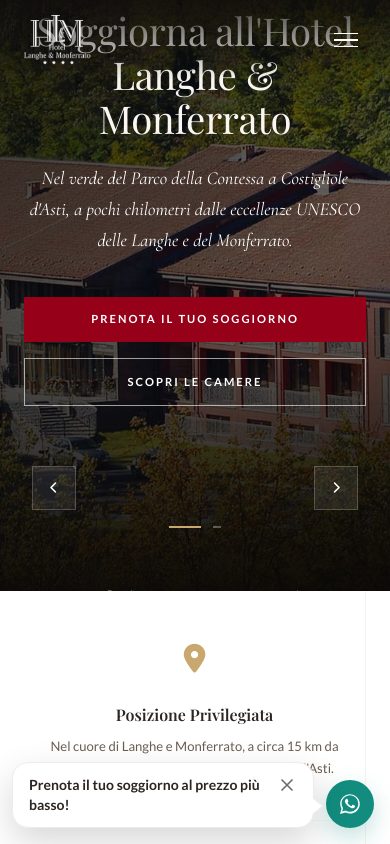
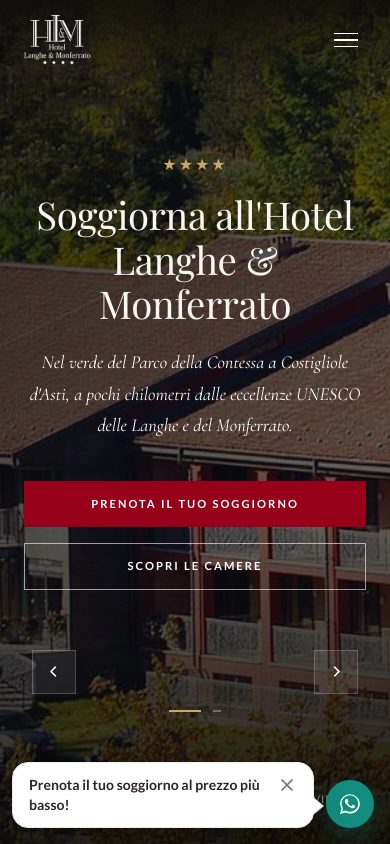
Before and after one commit to tave1013/hotel-langhe-monferrato, a Next.js app: page / in a window 390 px wide. Shown: the top 844 px of the page. Built offline with nearby package versions, Linux system fonts and the light colour scheme; a web font is replaced by a local one.

Commit message:
fix: disabilita ken burns mobile per ridurre zoom immagini hero

```diff
--- a/components/About.js
+++ b/components/About.js
@@ -79,7 +79,7 @@
             <p
               style={{
                 fontFamily: 'Lato, sans-serif',
-                fontSize: '1rem',
+                fontSize: '0.9rem',
                 color: '#6B5E52',
                 lineHeight: 1.85,
                 marginBottom: '1rem',
@@ -90,7 +90,7 @@
             <p
               style={{
                 fontFamily: 'Lato, sans-serif',
-                fontSize: '1rem',
+                fontSize: '0.9rem',
                 color: '#6B5E52',
                 lineHeight: 1.85,
                 marginBottom: '2rem',
--- a/components/Hero.js
+++ b/components/Hero.js
@@ -49,7 +49,7 @@
   const slide = slides[current] || slides[0];
 
   return (
-    <section className="relative h-[70vh] min-h-[500px] md:h-screen md:min-h-[680px] overflow-hidden" aria-label="Hero">
+    <section className="relative h-screen min-h-[960px] md:min-h-[680px] overflow-hidden" aria-label="Hero">
       {/* BG IMAGE */}
       <div
         className="absolute inset-0 transition-opacity duration-700"
@@ -64,7 +64,8 @@
             priority={current === 0}
             quality={90}
             sizes="100vw"
-            className="object-cover object-center md:[object-position:center_22%]"
+            className="object-cover"
+            style={{ objectPosition: 'center 22%' }}
           />
         </div>
         {/* Layered overlay */}
```
